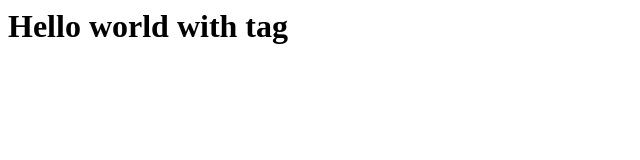
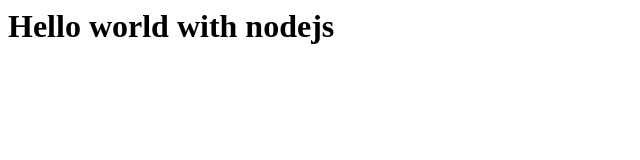
Before and after one commit to nemesis4netpeak/docker_test_new, a plain HTML site: page app/index.html in a window 1280 px wide. Shown: the whole page, without its empty margins (0-640 px from the left). Drawn offline with Linux system fonts and the light colour scheme.

Commit message:
add nodejs

```diff
--- a/app/index.html
+++ b/app/index.html
@@ -1,5 +1,5 @@
 <html>
 <body>
-    <h1>Hello world with tag</h1>
+    <h1>Hello world with nodejs</h1>
 </body>
 </html>
```
Also changed, not shown: 1 other file.
